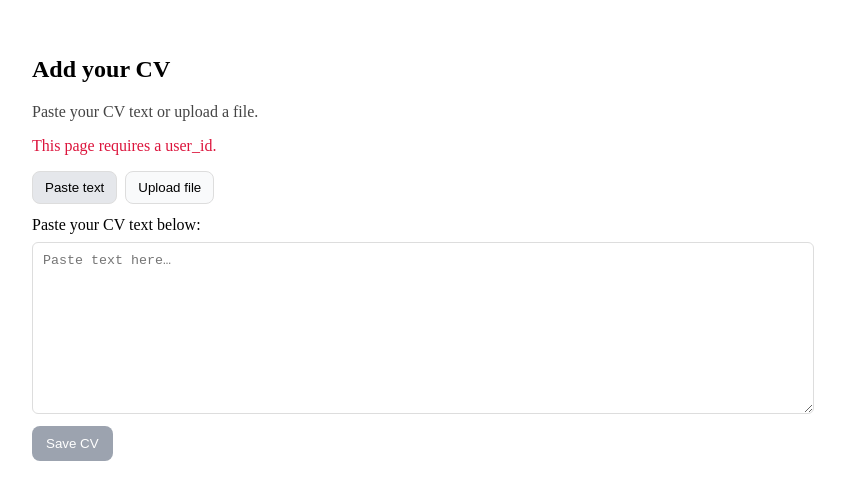
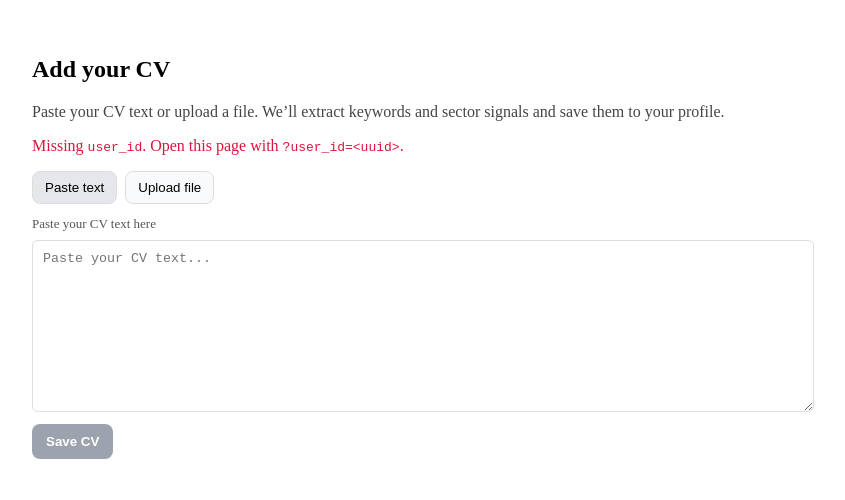
Before and after one commit to an170787-rekonet/rekonet, a Next.js app: page /assessment/cv-upload in a window 1280 px wide. Shown: the top 500 px of the page, without its empty margins (228-1073 px from the left). Built offline with nearby package versions, Linux system fonts and the light colour scheme.

Commit message:
Update ClientCvUpload.jsx

```diff
--- a/app/assessment/cv-upload/ClientCvUpload.jsx
+++ b/app/assessment/cv-upload/ClientCvUpload.jsx
@@ -11,7 +11,7 @@ export default function ClientCvUpload() {
   const language = (sp.get('language') || 'en').toLowerCase();
   const user_id = sp.get('user_id') || '';
 
-  const [mode, setMode] = useState('paste');
+  const [mode, setMode] = useState('paste'); // 'paste' | 'upload'
   const [text, setText] = useState('');
   const [file, setFile] = useState(null);
   const [status, setStatus] = useState({ kind: 'idle', msg: '' });
@@ -67,7 +67,7 @@ export default function ClientCvUpload() {
       setStatus({ kind: 'ok', msg: 'Saved. Redirecting…' });
       router.push(returnUrl);
     } catch (err) {
-      setStatus({ kind: 'error', msg: err?.message || 'Network error.' });
+      setStatus({ kind: 'error', msg: err?.message || 'Network error' });
     }
   }
 
@@ -76,10 +76,14 @@ export default function ClientCvUpload() {
   return (
     <main dir={isRTL ? 'rtl' : 'ltr'} style={{ maxWidth: 760, margin: '40px auto', padding: 16 }}>
       <h2 style={{ marginTop: 0 }}>Add your CV</h2>
-      <p style={{ color: '#444' }}>Paste your CV text or upload a file.</p>
+      <p style={{ color: '#444' }}>
+        Paste your CV text or upload a file. We’ll extract keywords and sector signals and save them to your profile.
+      </p>
 
       {!user_id && (
-        <p style={{ color: 'crimson' }}>This page requires a user_id.</p>
+        <p style={{ color: 'crimson' }}>
+          Missing <code>user_id</code>. Open this page with <code>?user_id=&lt;uuid&gt;</code>.
+        </p>
       )}
 
       <div style={{ display: 'flex', gap: 8, margin: '12px 0' }}>
@@ -90,11 +94,11 @@ export default function ClientCvUpload() {
             borderRadius: 8,
             border: '1px solid #ddd',
             background: mode === 'paste' ? '#E5E7EB' : '#F9FAFB',
+            cursor: 'pointer',
           }}
         >
           Paste text
         </button>
-
         <button
           onClick={() => setMode('upload')}
           style={{
@@ -102,6 +106,7 @@ export default function ClientCvUpload() {
             borderRadius: 8,
             border: '1px solid #ddd',
             background: mode === 'upload' ? '#E5E7EB' : '#F9FAFB',
+            cursor: 'pointer',
           }}
         >
           Upload file
@@ -111,23 +116,25 @@ export default function ClientCvUpload() {
       <form onSubmit={handleSubmit} style={{ marginTop: 8 }}>
         {mode === 'paste' ? (
           <div style={{ display: 'grid', gap: 8 }}>
-            <label>Paste your CV text below:</label>
+            <label style={{ fontSize: 13, color: '#555' }}>Paste your CV text here</label>
             <textarea
               rows={10}
               value={text}
               onChange={(e) => setText(e.target.value)}
-              placeholder="Paste text here…"
+              placeholder="Paste your CV text..."
               style={{ width: '100%', padding: 10, border: '1px solid #ddd', borderRadius: 6 }}
             />
           </div>
         ) : (
           <div style={{ display: 'grid', gap: 8 }}>
-            <label>Upload a file:</label>
+            <label style={{ fontSize: 13, color: '#555' }}>Upload file (PDF / DOCX / TXT)</label>
             <input
               type="file"
               accept=".pdf,.doc,.docx,.txt,.rtf"
               onChange={(e) => setFile(e.target.files?.[0] || null)}
+              style={{ padding: 6, border: '1px solid #ddd', borderRadius: 6 }}
             />
+            {file && <small style={{ color: '#6B7280' }}>Selected: {file.name}</small>}
           </div>
         )}
 
@@ -141,6 +148,8 @@ export default function ClientCvUpload() {
             color: '#fff',
             border: 'none',
             borderRadius: 8,
+            fontWeight: 600,
+            cursor: canSubmit ? 'pointer' : 'not-allowed',
           }}
         >
           {status.kind === 'busy' ? 'Saving…' : 'Save CV'}
@@ -148,7 +157,9 @@ export default function ClientCvUpload() {
       </form>
 
       {status.msg && (
-        <p style={{ marginTop: 10 }}>{status.msg}</p>
+        <p style={{ marginTop: 10, color: status.kind === 'error' ? 'crimson' : '#374151' }}>
+          {status.msg}
+        </p>
       )}
     </main>
   );
```
